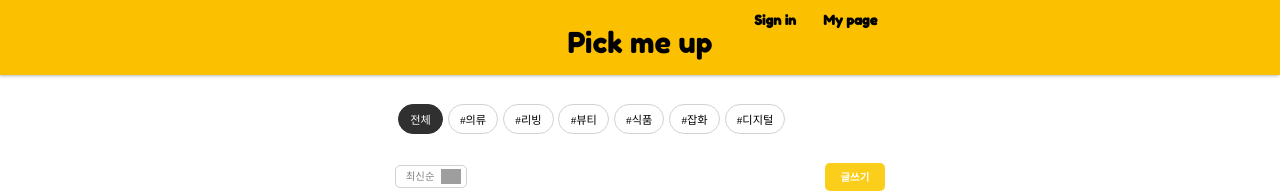
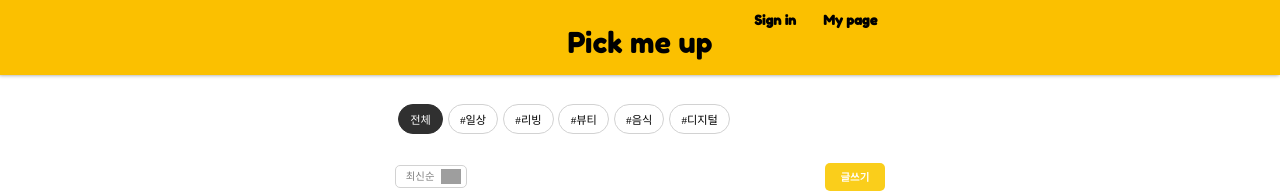
Before and after one commit to tkdkagody/pick-me-up, a React (Create React App) app in the folder client/: page / in a window 1280 px wide. Shown: the top 194 px of the page. Built offline with nearby package versions, Linux system fonts and the light colour scheme; no server answers; grey boxes are pictures that could not be loaded.

Commit message:
FEAT/tagModifed

```diff
--- a/client/src/components/subNavbar/SubNavbar.jsx
+++ b/client/src/components/subNavbar/SubNavbar.jsx
@@ -4,7 +4,7 @@ import { Link } from 'react-router-dom';
 
 const SubNavbar = ({filterHandle, tagReset, feedSort, sortValue}) => {
 
-  const tags=['전체', '#의류', '#리빙', '#뷰티', '#식품', '#잡화', '#디지털']
+  const tags=['전체', '#일상', '#리빙', '#뷰티', '#음식', '#디지털']
   const [tagClicked, setTagClicked] = useState('전체');
 
   const tagHandle = (el) => {
--- a/client/src/pages/update/Update.jsx
+++ b/client/src/pages/update/Update.jsx
@@ -11,7 +11,7 @@ const Update = ({feed, accessToken, setListRender}) => { //수정하기 클릭
 
   //feed가 null일 때 어떠한 컴포넌트라도 보여야 함!(버그)
 
-  const tags = ["#의류", "#리빙", "#뷰티", "#식품", "#잡화", "#디지털"];
+  const tags = ["#일상", "#리빙", "#뷰티", "#음식", "#디지털"];
 
   const [title, setTitle] = useState(feed.title); //제목
   const [firstOpt, setFirstOpt] = useState(feed.option1); //옵션명1
--- a/client/src/pages/writing/Writing.jsx
+++ b/client/src/pages/writing/Writing.jsx
@@ -7,7 +7,7 @@ import AWS from "aws-sdk";
 axios.defaults.withCredentials = true;
 
 const Writing = ({ accessToken, isLogin, setListRender }) => {
-  const tags = ["#의류", "#리빙", "#뷰티", "#식품", "#잡화", "#디지털"];
+  const tags = ["#일상", "#리빙", "#뷰티", "#음식", "#디지털"];
 
   const [title, setTitle] = useState(""); //제목
   const [firstOpt, setFirstOpt] = useState(""); //옵션명1
```
